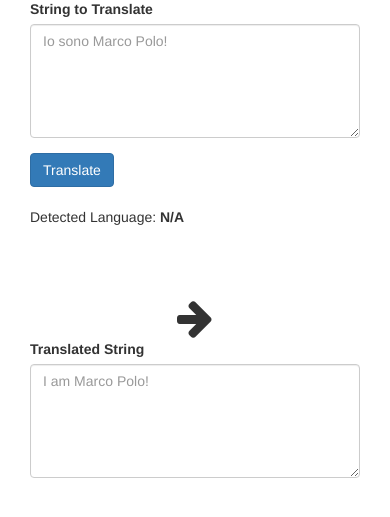
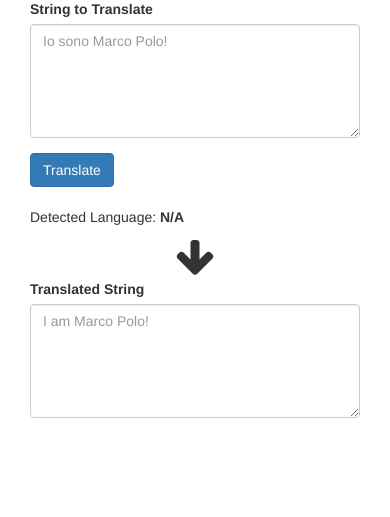
Before and after one commit to jer-keel/cultureiq_cc, a Django app: page / in a window 390 px wide. Shown: the part 244-761 px from the top of the page. Run offline with Django 3.2, Linux system fonts and the light colour scheme; parts of the project's set-up code (start-up, migrations or seed data) failed here and were passed over; some libraries are stand-ins or nearby versions.

Commit message:
Add mobile support for the main screen

```diff
--- a/translator/static/translator/style.css
+++ b/translator/static/translator/style.css
@@ -4,6 +4,10 @@ thead {
 
 .fa-arrow-right {
   margin-top: 60px;
+}
+
+.fa-arrow-down {
+  display: none;
 }
 
 .arrow-div {
@@ -13,3 +17,14 @@ thead {
 .detected-language {
   font-weight: bold;
 }
+
+@media (max-width:992px) {
+  .fa-arrow-right {
+    margin-top: 0;
+    display: none;
+  }
+
+  .fa-arrow-down {
+    display: inline;
+  }
+}
--- a/translator/templates/translator/index.html
+++ b/translator/templates/translator/index.html
@@ -60,6 +60,7 @@
     <!-- ARROW -->
     <div class="col-md-2 arrow-div">
       <i class="fa fa-arrow-right fa-3x" aria-hidden="true"></i>
+      <i class="fa fa-arrow-down fa-3x" aria-hidden="true"></i>
     </div>
     <!-- TRANSLATION OUTPUT -->
     <div class="col-md-5">
```
